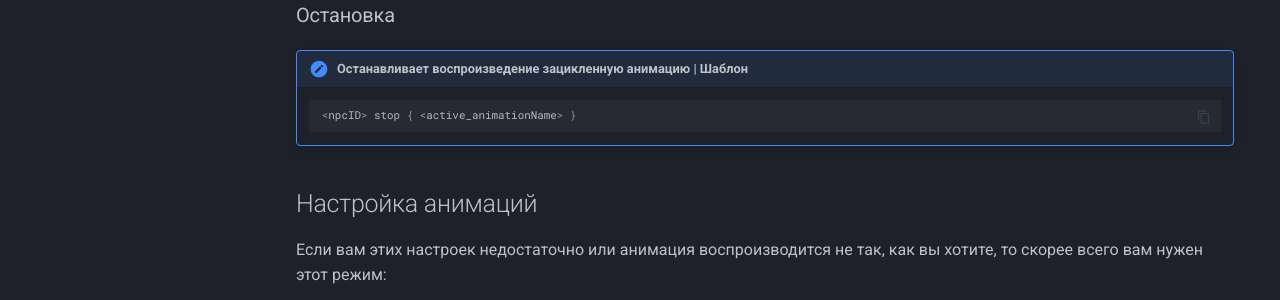
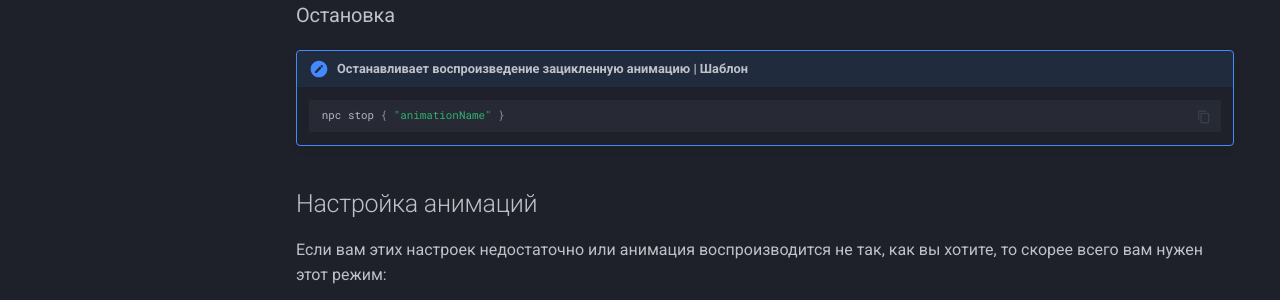
Before and after one commit to HollowHorizon/HollowEngineDocs, an MkDocs documentation site: the page built from docs/scripting/story_events/npcs/animations.md, in a window 1280 px wide and 1355 px high. Shown: the part 781-1081 px from the top of the window. Built offline with MkDocs 1.6.1 and Material for MkDocs 9.7.7, drawn with Linux system fonts in a browser that asks for light colours; comment, search, counter and statistics services are not loaded.

Commit message:
Update animations.md

````diff
--- a/docs/scripting/story_events/npcs/animations.md
+++ b/docs/scripting/story_events/npcs/animations.md
@@ -28,7 +28,7 @@
 !!! note "Останавливает воспроизведение зацикленную анимацию | Шаблон"
 
     ```kotlin
-    <npcID> stop { <active_animationName> }
+    npc stop { "animationName" }
     ```
 
 ## Настройка анимаций
````
